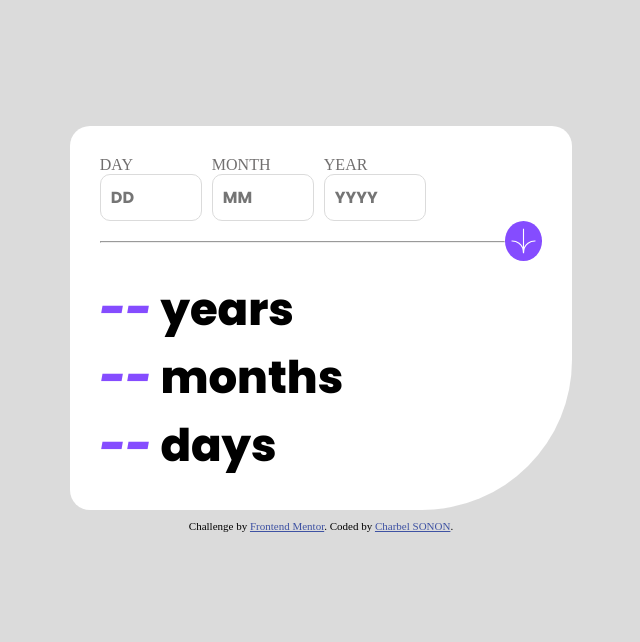
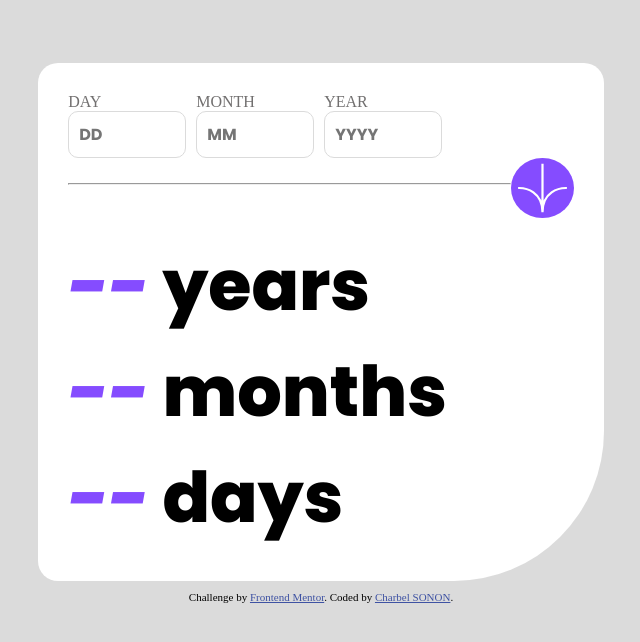
Before and after one commit to AsKing07/age-calculator-app, a plain HTML site: page index.html in a window 1280 px wide. Shown: the whole page, without its empty margins (319-959 px from the left). Drawn offline with Linux system fonts and the light colour scheme.

Commit message:
update style

```diff
--- a/index.css
+++ b/index.css
@@ -52,11 +52,11 @@ body {
   margin: 0 auto;
   display: flex;
   flex-direction: column;
-  width: 35%;
+  width: 40%;
   border-radius: 20px;
   border-bottom-right-radius: 150px;
   padding: 30px;
-  margin-top: 10%;
+  margin-top: 5%;
 }
 
 /* Design Form */
@@ -100,7 +100,7 @@ input {
   font-size: 16px;
   font-family: "PoppinsBold";
   padding: 10px;
-  width: 5rem;
+  width: 6rem;
   cursor: pointer;
 }
 
@@ -121,13 +121,13 @@ input {
 HR {
   width: 100%;
   height: 0;
-  margin-top: 20px;
+  margin-top: 25px;
 }
 .submitSection button {
   background-color: var(--Purple);
   border-radius: 50%;
-  width: 40px;
-  height: 40px;
+  width: 70px;
+  height: 60px;
   cursor: pointer;
   border: none;
   transition: background-color 0.3 ease-in-out;
@@ -148,7 +148,7 @@ img {
   display: flex;
   flex-direction: column;
   font-family: "PoppinsExtraBold";
-  font-size: 45px;
+  font-size: 70px;
   text-align: left;
   margin-top: 15px;
 }
@@ -209,4 +209,17 @@ span {
   .resultSection {
     font-size: 40px;
   }
+
+
+  HR {
+
+    margin-top: 20px;
+  }
+  .submitSection button {
+
+    width: 40px;
+    height: 40px;
+
+  }
+
 }
```
